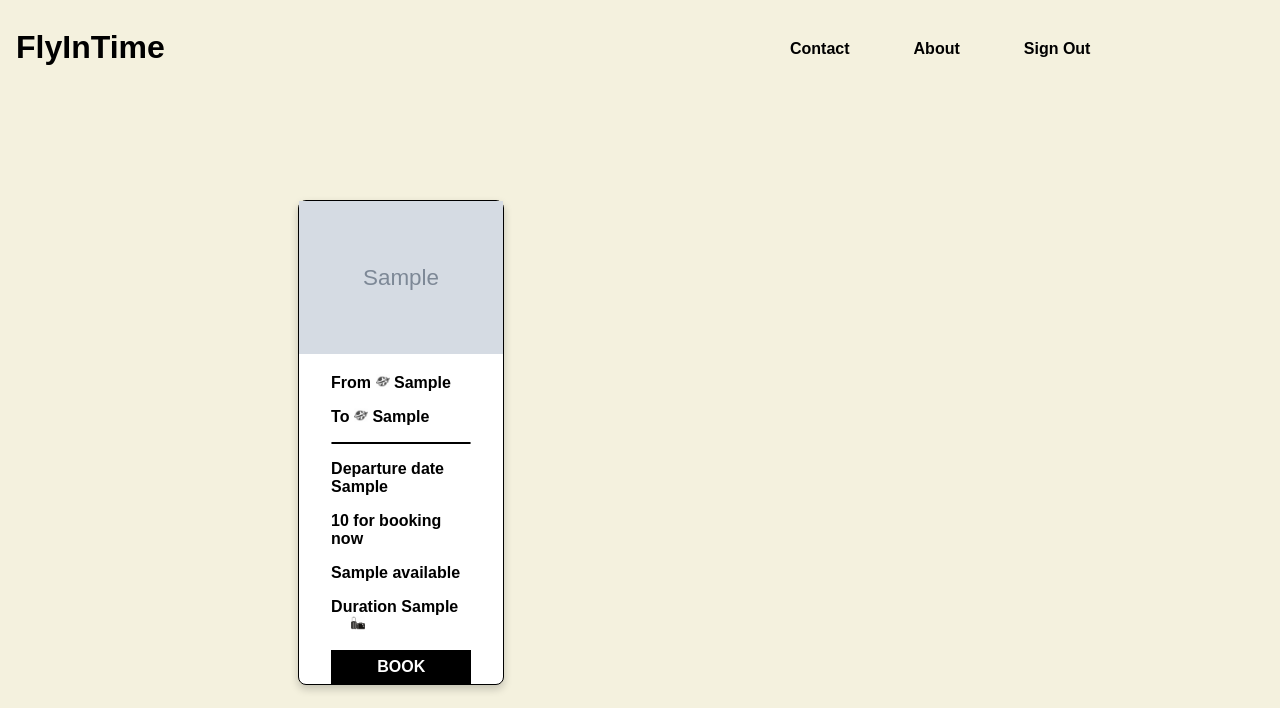
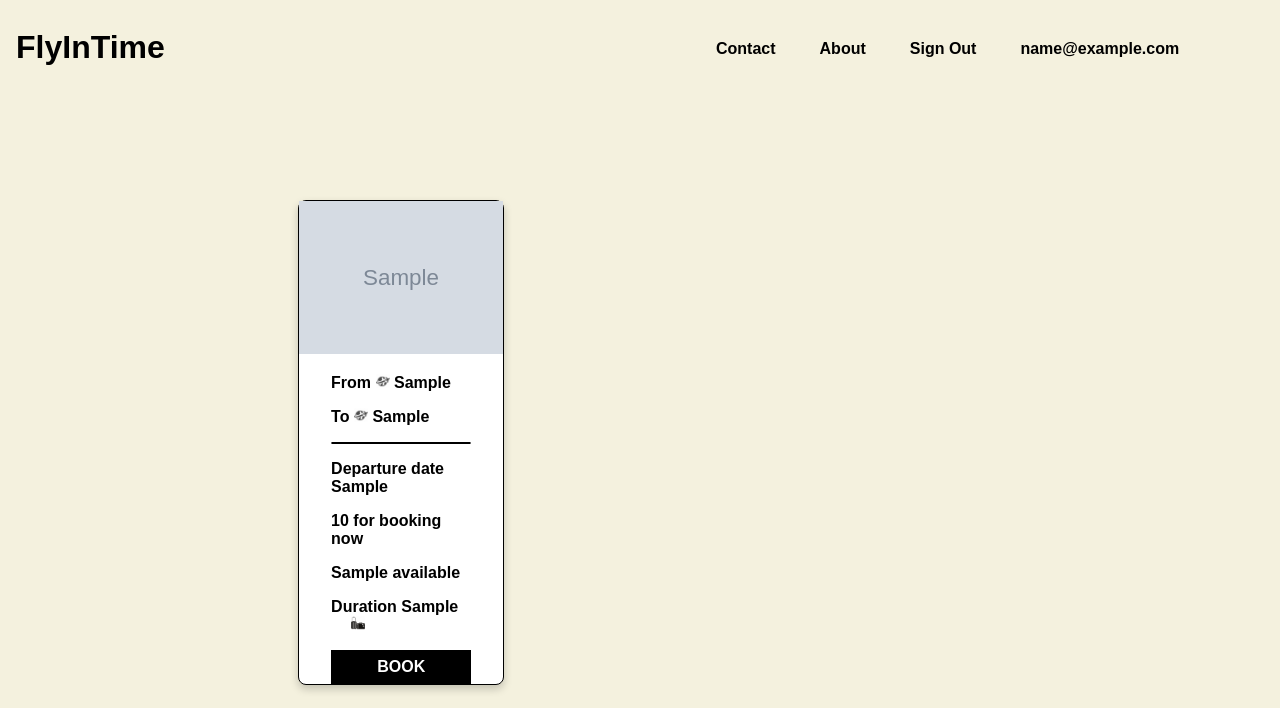
Before and after one commit to MunteanAndra/FlyInTime, a PHP site: page /HomePage/home.php in a window 1280 px wide. Shown: the top 708 px of the page. Run offline with PHP 8.4, Linux system fonts and the light colour scheme; the visitor is signed in with stand-in values (Sample User, id 1); tables that the repository leaves empty or names only in its code hold one stand-in row (values such as "Sample post"); grey boxes marked "Sample" are stand-in pictures.

Commit message:
Added profile name on homepage

```diff
--- a/HomePage/home.php
+++ b/HomePage/home.php
@@ -9,7 +9,7 @@
     <style>
     h1{
         font-family: 'poppins',sans-serif;
-        margin-right: 105%;
+
         position: absolute;
         top: 8px;
         left: 16px;
@@ -21,7 +21,7 @@
     }
 
     .direct{
-        margin-left: 55%;
+        margin-left: 50%;
         position: absolute;
         top: 14px;
         left: 16px;
@@ -36,7 +36,7 @@
     nav ul li{
         display: inline-block;
         list-style: none;
-        margin: 10px 30px;
+        margin: 10px 20px;
     }
 
     nav ul li a{
@@ -192,6 +192,7 @@
                     <li><a href="contact.php"><b>Contact</a></li>
                     <li><a href="about.php"><b>About</a></li>
                     <li><a href="end.php"><b>Sign Out</a></li>
+                    <li><a href=""> <b> <?php echo $mail;?></a></li>
                 </ul>
             </nav>
             </div>
```
Also changed, not shown: gifs/account-profile-user-icon--icon-search-engine-10.png (added).
